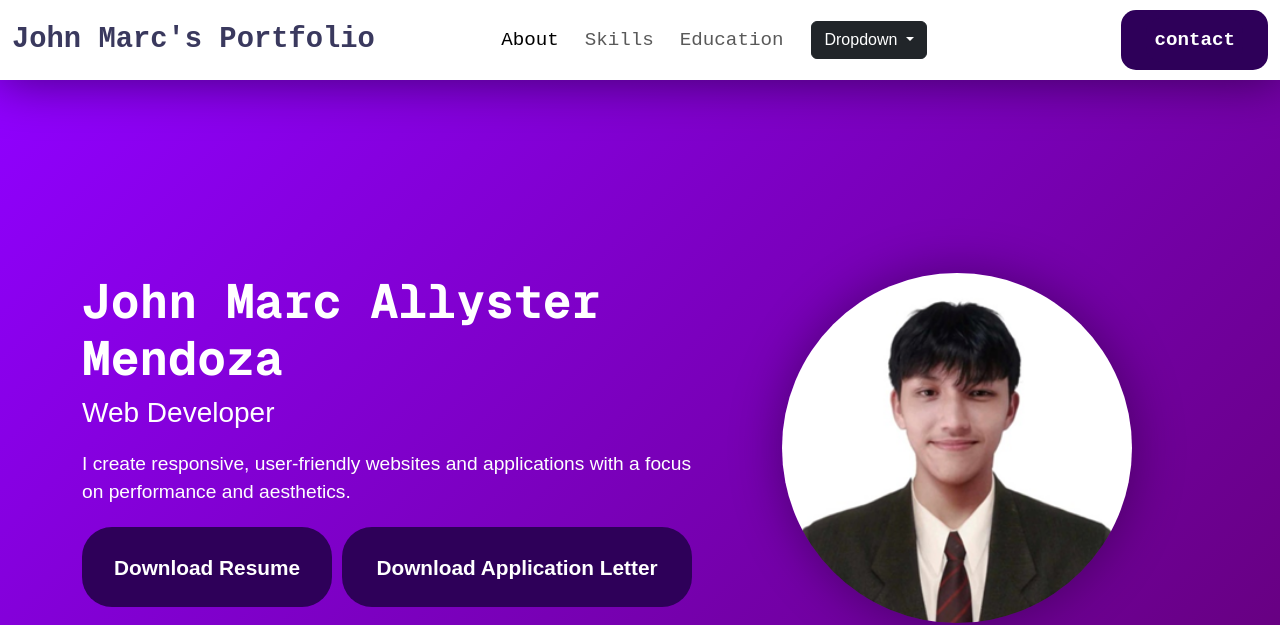
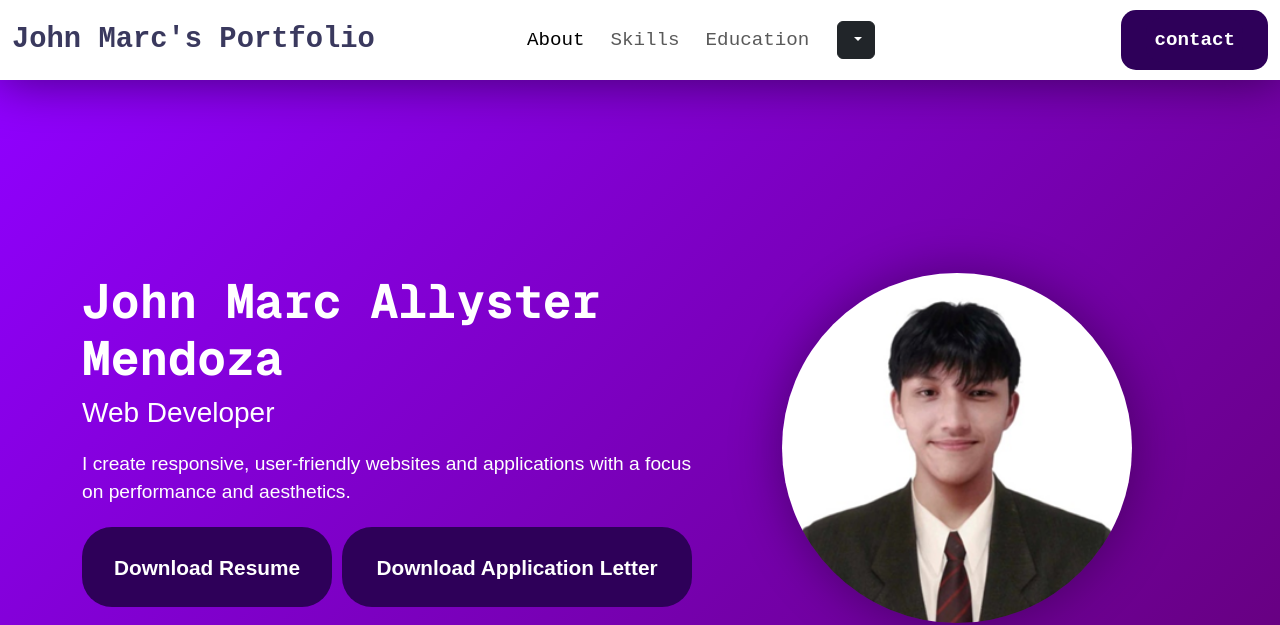
Before and after one commit to JA0106/MendozaPrelim, a plain HTML site: page index.html in a window 1280 px wide. Shown: the top 625 px of the page. Drawn offline with nearby package versions, Linux system fonts and the light colour scheme; a web font is replaced by a local one.

Commit message:
Update index.html

```diff
--- a/index.html
+++ b/index.html
@@ -39,7 +39,7 @@
                                 <li class="nav-item dropdown">
                                     <button class="btn btn-dark dropdown-toggle" data-bs-toggle="dropdown"
                                         aria-expanded="false">
-                                        Dropdown
+
                                     </button>
                                     <ul class="dropdown-menu dropdown-menu-dark">
                                         <li class="nav-item">
```
